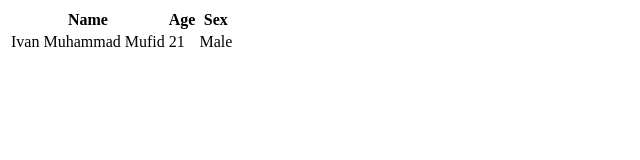
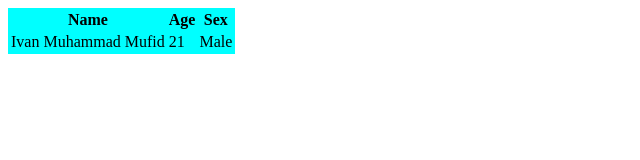
Before and after one commit to ivanmufid298/lat_1, a plain HTML site: page index.html in a window 1280 px wide. Shown: the whole page, without its empty margins (0-640 px from the left). Drawn offline with Linux system fonts and the light colour scheme.

Commit message:
aad table background color aqua

```diff
--- a/index.html
+++ b/index.html
@@ -7,7 +7,7 @@
     <title>Starter Index</title>
 </head>
 <body>
-    <table>
+    <table style="background-color: aqua;">
         <tr>
           <th>Name</th>
           <th>Age</th>
```
